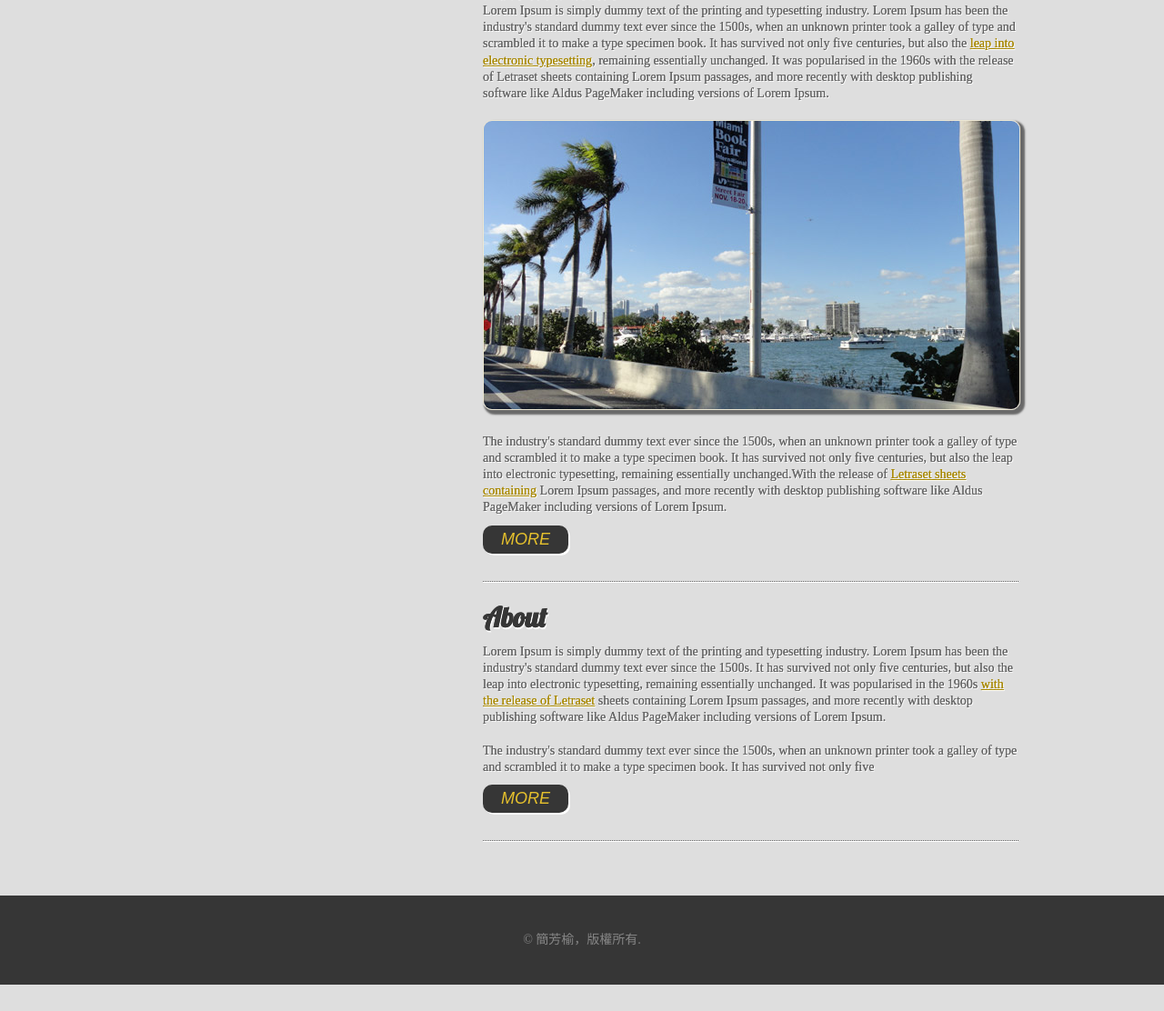
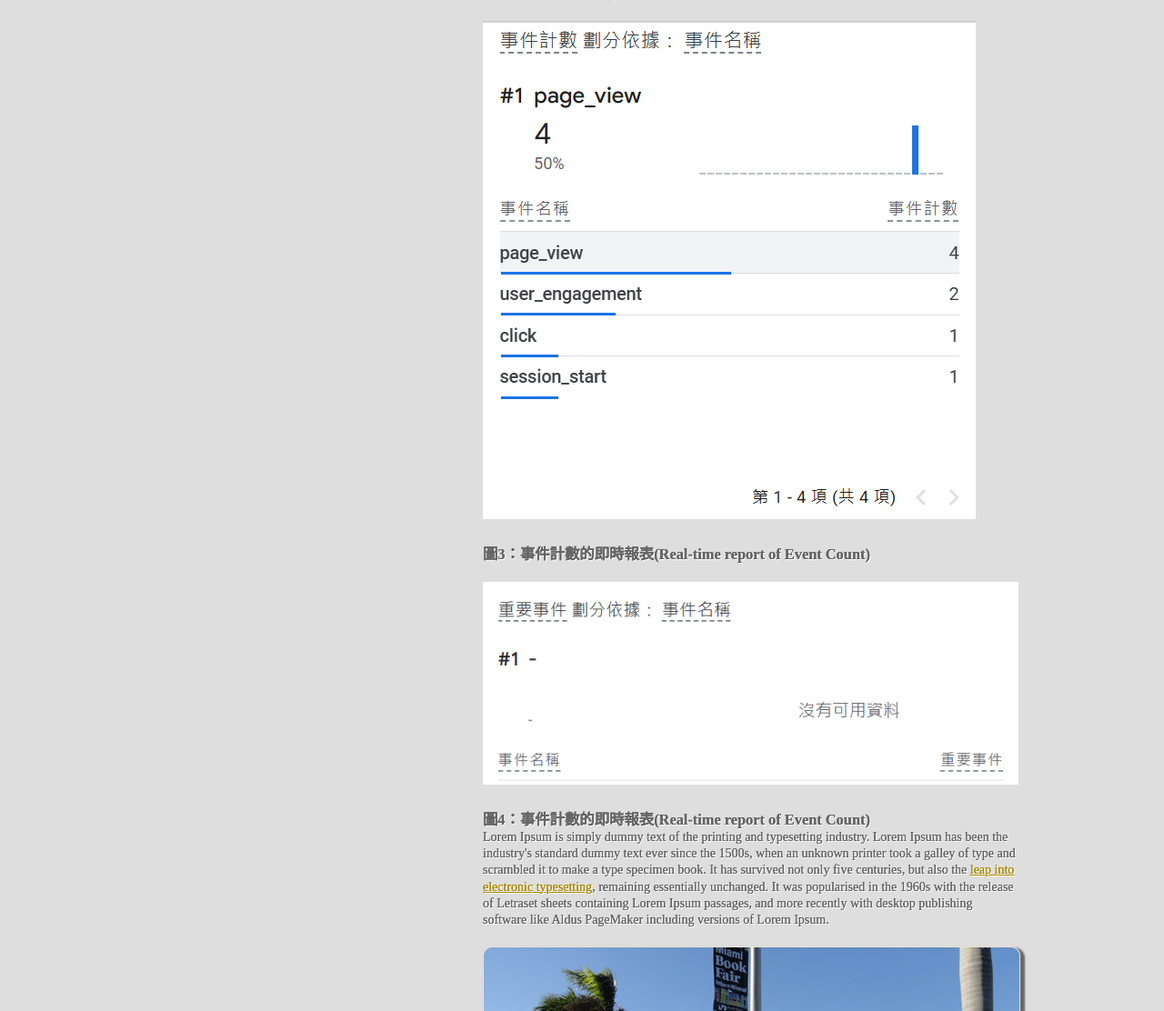
Before and after one commit to 110570004/hw03, a plain HTML site: page a6.html in a window 1280 px wide. Shown: the part 1439-2551 px from the top of the page at 91% size. Before the commit the page ends 2522 px from the top, so only its background shows below. Drawn offline with Linux system fonts and the light colour scheme; a web font is replaced by a local one.

Commit message:
Add files via upload

```diff
--- a/a6.html
+++ b/a6.html
@@ -68,6 +68,16 @@ Released: 4.3.13
             <h3>session_start (拜訪開始)：每次使用者訪問網站時自動觸發這個事件，標誌著一次新的訪問開始。如果使用者在30分鐘內沒進行操作GA會自動認為這次會話結束。這個事件代表總訪問量</h3>
         </p>
         <p>
+            <img src="images/GA_3.png" width="80%">
+            <h3>圖3：事件計數的即時報表(Real-time report of Event Count)</h3>
+
+        </p>
+        <p>
+            <img src="images/GA_4.png" width="80%">
+            <h3>圖4：事件計數的即時報表(Real-time report of Event Count)</h3>
+
+        </p>
+        <p>
         	Lorem Ipsum is simply dummy text of the printing and typesetting industry. Lorem Ipsum has been the industry's standard dummy text ever since the 1500s, when an unknown printer took a galley of type and scrambled it to make a type specimen book. It has survived not only five centuries, but also the <a href="#">leap into electronic typesetting</a>, remaining essentially unchanged. It was popularised in the 1960s with the release of Letraset sheets containing Lorem Ipsum passages, and more recently with desktop publishing software like Aldus PageMaker including versions of Lorem Ipsum.
         </p>
         <p><img src="images/pic.jpg" alt="pic" class="picStyle"></p>
```
Also changed, not shown: images/GA_3.png (added), images/GA_4.png (added).
